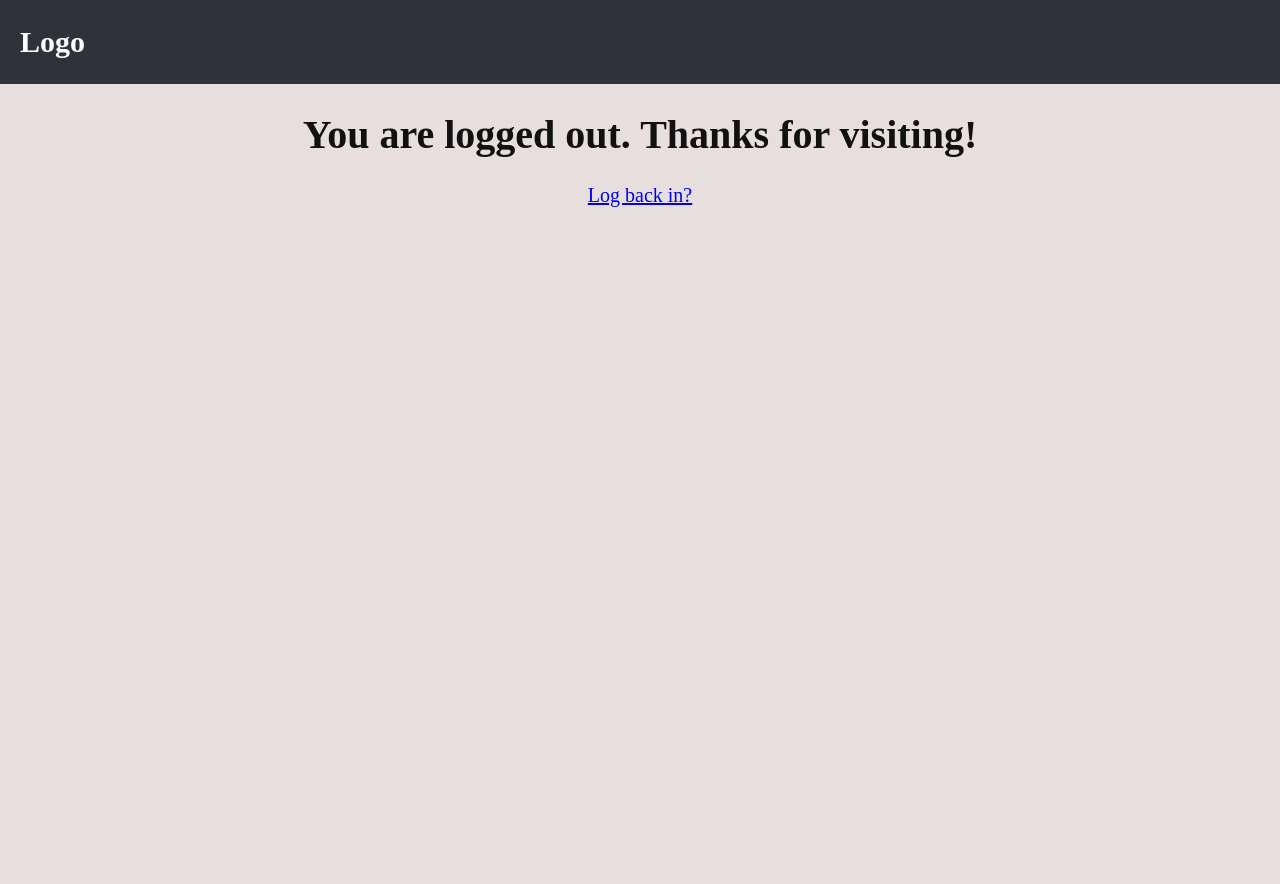
After one commit to Ebarrett11/WGHS-App-Project, a Django app: page /users/logout/ in a window 1280 px wide. The commit adds this page. Run offline with Django 3.2, Linux system fonts and the light colour scheme.

Commit message:
Style Changes

```diff
--- a/intern_management/static/intern_management/css/style.css
+++ b/intern_management/static/intern_management/css/style.css
@@ -55,9 +55,8 @@ form{
     align-items: center;
     flex: 1;
     height: 100%;
-}
-.element_container{
-    display: flex;
+    background: #e7dfdd;
+    color: #111111;
 }
 .account_button_container{
     display: flex;
@@ -172,6 +171,7 @@ form{
 }
 .center_box{
     display: flex;
+    box-sizing: border-box;
     flex-direction: column;
     padding: 2em;
     background: #fcfcfc;
--- /dev/null
+++ b/users/templates/users/logout.html
@@ -0,0 +1,8 @@
+{% extends "intern_management/base.html" %}
+{% block content %}
+    <div class="content">
+        <h1> You are logged out. Thanks for visiting!</h1>
+        <a href="{% url 'users:login' %}"> Log back in?</a>
+    </div>
+
+{% endblock content %}
--- a/users/templates/users/register.html
+++ b/users/templates/users/register.html
@@ -1,7 +1,6 @@
 {% extends "intern_management/base.html" %}
 {% load static %}
 {% block content %}
-<div class="content">
 <div class="center_box">
     {{ form.non_field_errors }}
     <div class="logo_small">
@@ -27,5 +26,4 @@
     </form>
     <small class="dulled_text">Already have an account? <a id="login-back" href="{% url 'users:login' %}"> Login</a></small>
 </div>
-</div>
 {% endblock content %}
```
Lines whose indentation alone changed are shown as unchanged.
